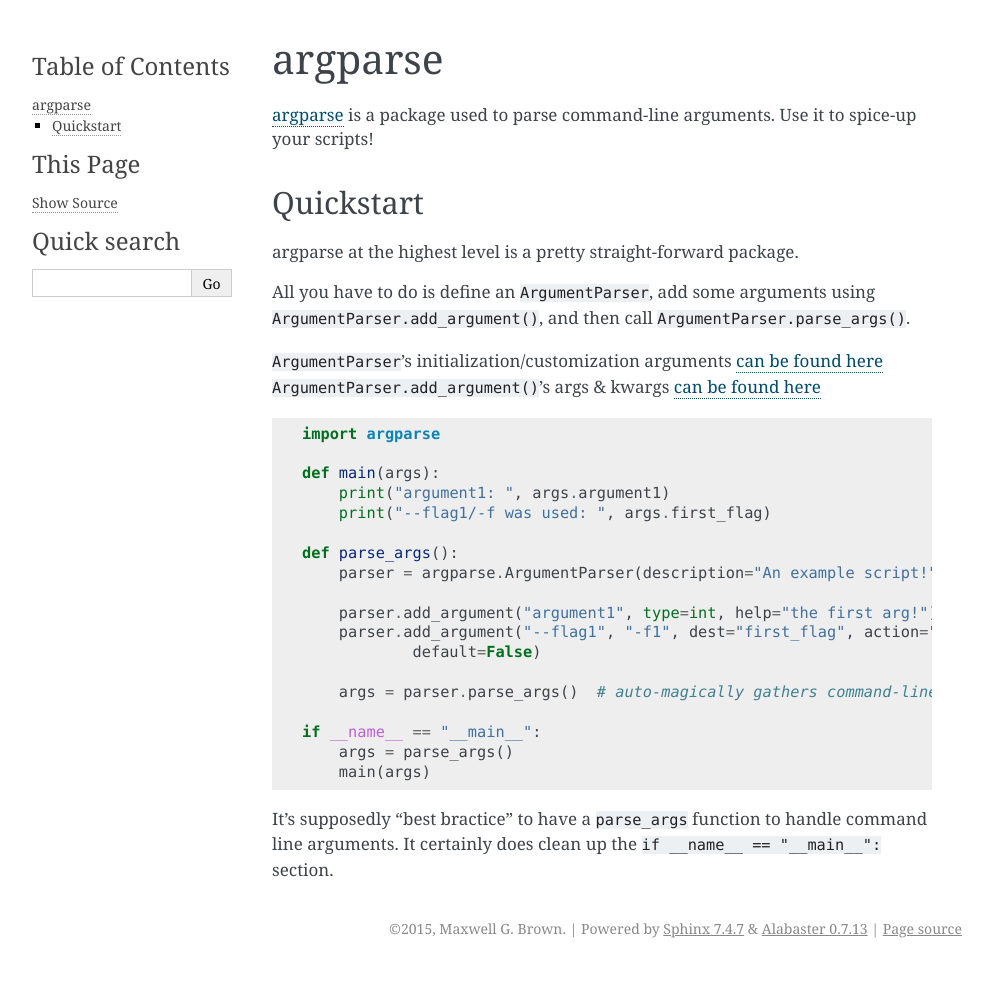
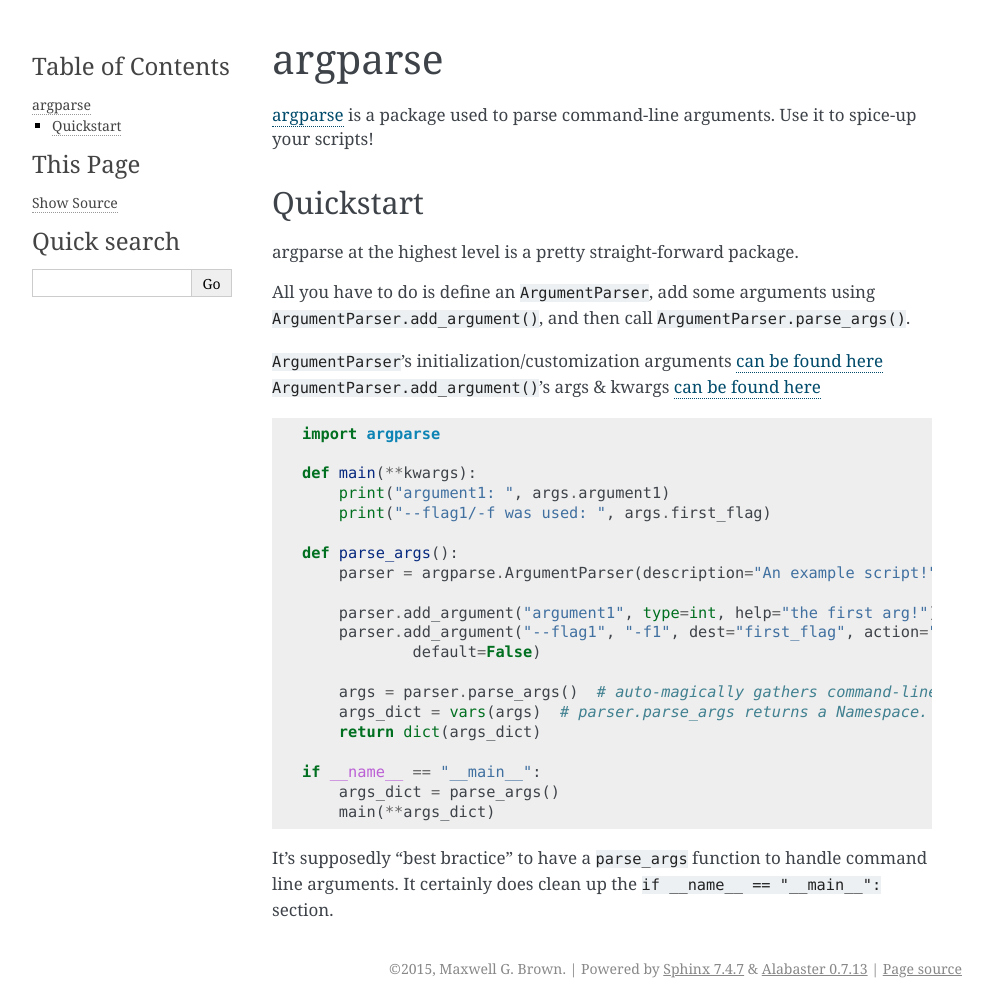
Before and after one commit to MaxwellGBrown/notebook, a Sphinx documentation site: the page built from docs/source/python_libraries/argparse/argparse.rst, in a window 1280 px wide. Shown: the whole page, without its empty margins (148-1141 px from the left). Built offline with Sphinx 7.4.7, drawn with Linux system fonts in a browser that asks for light colours; before the commit the page ends 968 px from its top, so only the background shows below that.

Commit message:
added vars(args) to argparse example

```diff
--- a/docs/source/python_libraries/argparse/argparse.rst
+++ b/docs/source/python_libraries/argparse/argparse.rst
@@ -21,7 +21,7 @@ All you have to do is define an ``ArgumentParser``, add some arguments using ``A
 
   import argparse
 
-  def main(args):
+  def main(**kwargs):
       print("argument1: ", args.argument1)
       print("--flag1/-f was used: ", args.first_flag)
 
@@ -33,10 +33,12 @@ All you have to do is define an ``ArgumentParser``, add some arguments using ``A
               default=False)
 
       args = parser.parse_args()  # auto-magically gathers command-line args
+      args_dict = vars(args)  # parser.parse_args returns a Namespace. This is a dict
+      return dict(args_dict)
 
   if __name__ == "__main__":
-      args = parse_args()
-      main(args)
+      args_dict = parse_args()
+      main(**args_dict)
 
 
 
```
